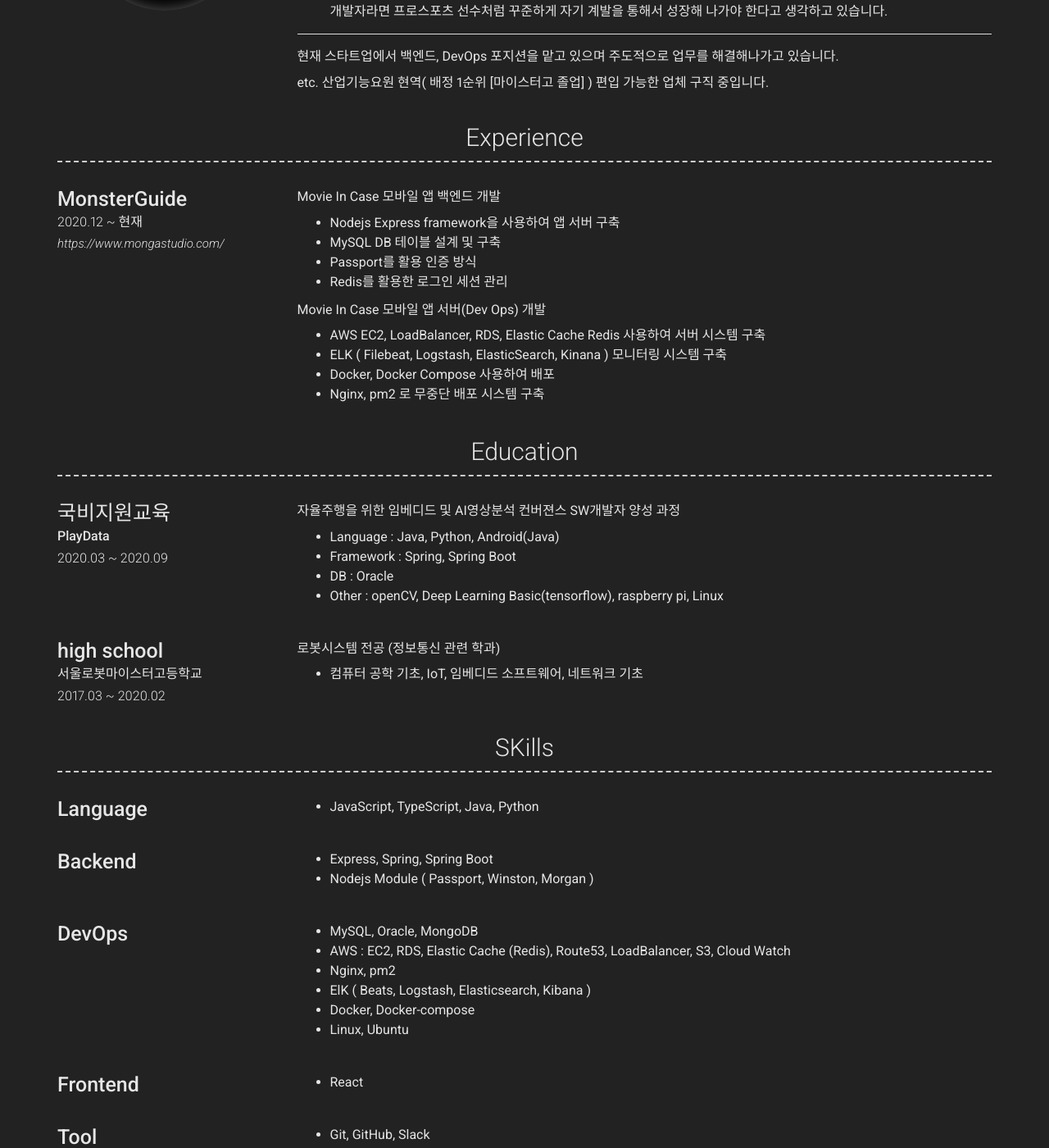
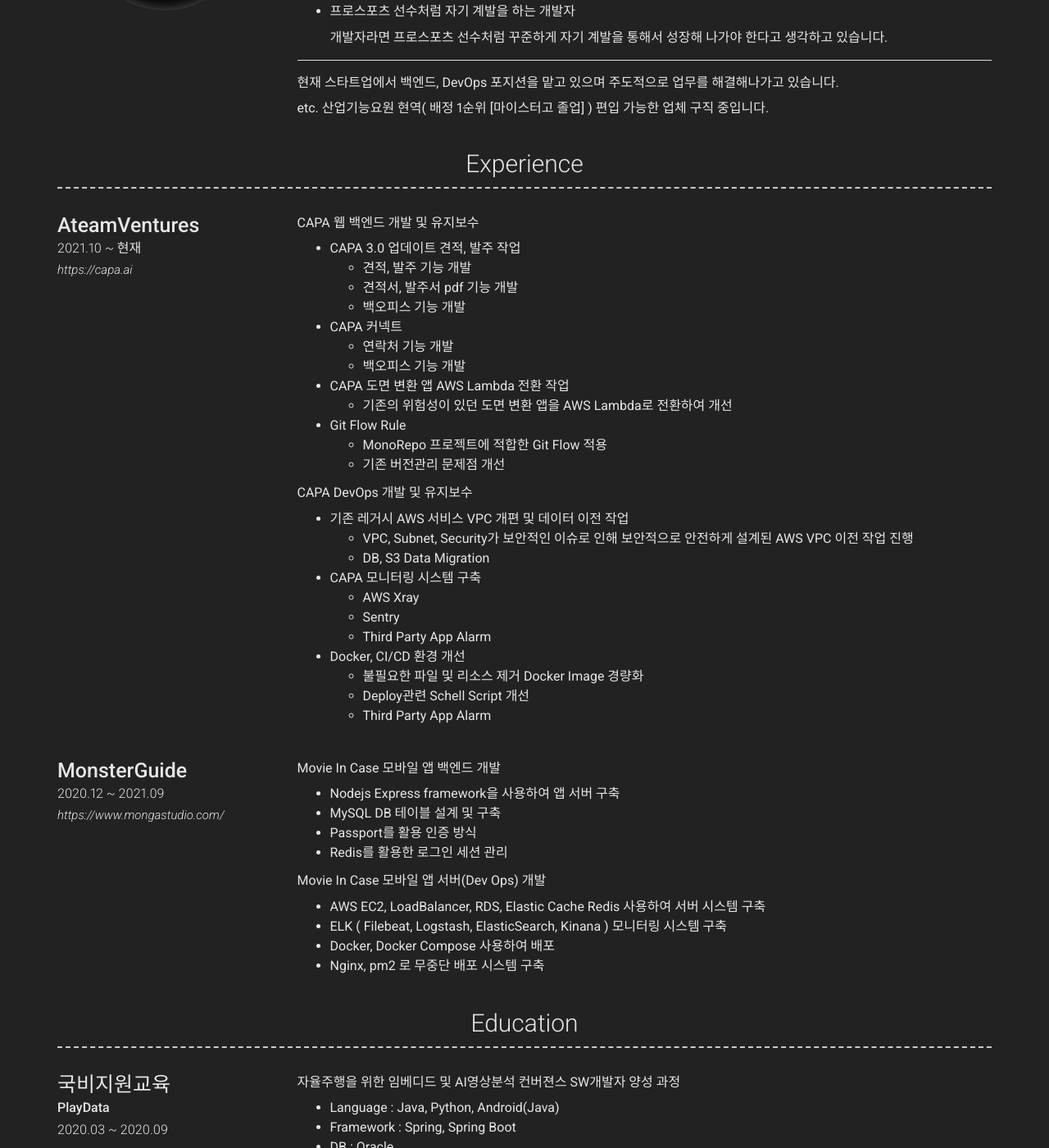
Before and after one commit to gwon713/gwon713.github.io, a Jekyll site: the page built from index.md, in a window 1280 px wide and 1400 px high, scrolled down 489 px. Shown: the whole window at 82% size. Built offline with Jekyll 4.4.1, drawn with Linux system fonts in a browser that asks for light colours; nearby versions of some CDN libraries; some of the changed text lies outside the part shown.

Commit message:
resume update 20220609

```diff
--- a/_config.yml
+++ b/_config.yml
@@ -17,17 +17,17 @@ website: https://velog.io/@gwon713
 darkmode: true
 
 # Social links
-github_username:  gwon713
+github_username: gwon713
 instagram_username: gwn_mj
 
 # Additional icon links
 additional_links:
-- title: Blog
-  icon: fab fa-blogger
-  url: https://velog.io/@gwon713
-- title: Rocket Punch
-  icon: fas fa-rocket
-  url: https://www.rocketpunch.com/@gwon713
+  - title: Blog
+    icon: fab fa-blogger
+    url: https://velog.io/@gwon713
+  - title: Rocket Punch
+    icon: fas fa-rocket
+    url: https://www.rocketpunch.com/@gwon713
 # - title: another link
 #   icon: font awesome brand icon name (eg. fab fa-twitter) (https://fontawesome.com/icons?d=gallery&s=brands&m=free)
 #   url: Link url (eg. https://google.com)
@@ -39,24 +39,28 @@ additional_links:
 # google_analytics: "UA-00000000-0"
 
 # About Section
- # Write an awesome description about yourself here, this supports markdown, so you can add [links](http://foobar.com) and highlight things <mark>like this</mark>.
+# Write an awesome description about yourself here, this supports markdown, so you can add [links](http://foobar.com) and highlight things <mark>like this</mark>.
 
-  # You can even add paragraphs by using empty lines like this and add anything else [markdown](https://www.markdownguide.org/getting-started#what-is-markdown) supports such as
-  #   - Lists
-  #   - Tables
-  #   - <a href="google.com">Links</a>
-  #   - Images ![alt text](/images/landscape-trees.jpg "Trees")
+# You can even add paragraphs by using empty lines like this and add anything else [markdown](https://www.markdownguide.org/getting-started#what-is-markdown) supports such as
+#   - Lists
+#   - Tables
+#   - <a href="google.com">Links</a>
+#   - Images ![alt text](/images/landscape-trees.jpg "Trees")
 #about_title: About Me
-about_profile_image: images/imoge1.jpg
+about_profile_image: images/profile.jpg
 about_content: | # this will include new lines to allow paragraphs
   - 지식 공유를 통해 성장하는 개발자
 
     지식을 남에게 알려주는 것만큼 지식을 자신의 것으로 만드는 방법은 없습니다.
 
-    그래서 저는 기술 블로그로 지식을 공유하는 것을 통해 성장해 나가고 있습니다.
+    그래서 저는 기술 블로그로 지식을 공유하고
+
+    또한 사내 세미나 주최 및 개발 커뮤니티 형성으로 좋은 개발문화에 기여를 하며 성장해 나가고 있습니다.
+
   - 학습을 좋아하는 개발자
 
     1 일 1 커밋 운동을 하면서 매일 1시간씩 개발 관련 지식을 공부하거나 토이프로젝트를 하고 있습니다.
+
   - 프로스포츠 선수처럼 자기 계발을 하는 개발자
 
     개발자라면 프로스포츠 선수처럼 꾸준하게 자기 계발을 통해서 성장해 나가야 한다고 생각하고 있습니다.
@@ -71,8 +75,46 @@ content:
     layout: list
     content:
       - layout: left
+        title: AteamVentures
+        caption: 2021.10 ~ 현재
+        link: https://capa.ai
+        description: |
+          CAPA 웹 백엔드 개발 및 유지보수
+          - CAPA 3.0 업데이트 견적, 발주 작업
+            - 견적, 발주 기능 개발
+            - 견적서, 발주서 pdf 기능 개발
+            - 백오피스 기능 개발
+
+          - CAPA 커넥트
+            - 연락처 기능 개발
+            - 백오피스 기능 개발
+
+          - CAPA 도면 변환 앱 AWS Lambda 전환 작업
+            - 기존의 위험성이 있던 도면 변환 앱을 AWS Lambda로 전환하여 개선
+
+          - Git Flow Rule
+            - MonoRepo 프로젝트에 적합한 Git Flow 적용
+            - 기존 버전관리 문제점 개선
+
+          CAPA DevOps 개발 및 유지보수
+
+          - 기존 레거시 AWS 서비스 VPC 개편 및 데이터 이전 작업
+            - VPC, Subnet, Security가 보안적인 이슈로 인해 보안적으로 안전하게 설계된 AWS VPC 이전 작업 진행
+            - DB, S3 Data Migration
+
+          - CAPA 모니터링 시스템 구축
+            - AWS Xray
+            - Sentry
+            - Third Party App Alarm
+
+          - Docker, CI/CD 환경 개선
+            - 불필요한 파일 및 리소스 제거 Docker Image 경량화
+            - Deploy관련 Schell Script 개선
+            - Third Party App Alarm
+
+      - layout: left
         title: MonsterGuide
-        caption: 2020.12 ~ 현재
+        caption: 2020.12 ~ 2021.09
         link: https://www.mongastudio.com/
         description: | # this will include new lines to allow paragraphs
           Movie In Case 모바일 앱 백엔드 개발
@@ -129,23 +171,24 @@ content:
     layout: list
     content:
       - layout: left
-        title : Language
+        title: Language
         description: |
-          - JavaScript, TypeScript, Java, Python
+          - JavaScript, TypeScript, Java, Python, Shell Script
       - layout: left
         title: Backend
         description: | # this will include new lines to allow paragraphs
-          - Express, Spring, Spring Boot
-          - Nodejs Module ( Passport, Winston, Morgan )
+          - Nestjs, GraphQL, Nodejs, Express, Spring, Spring Boot
+          - Nodejs ( Jest, Passport, Winston, Morgan )
       - layout: left
         title: DevOps
         description: | # this will include new lines to allow paragraphs
-          - MySQL, Oracle, MongoDB
+          - Postgresql, MySQL, Oracle, MongoDB
           - AWS : EC2, RDS, Elastic Cache (Redis), Route53, LoadBalancer, S3, Cloud Watch
           - Nginx, pm2
           - ElK ( Beats, Logstash, Elasticsearch, Kibana )
-          - Docker, Docker-compose
+          - Docker, Docker-compose, AWS ECR
           - Linux, Ubuntu
+          - Git Action
       - layout: left
         title: Frontend
         description: | # this will include new lines to allow paragraphs
@@ -180,17 +223,18 @@ sass:
   style: compressed
 
 plugins:
- - jekyll-seo-tag
+  - jekyll-seo-tag
 
-exclude : [
-  "Gemfile",
-  "Gemfile.lock",
-  "node_modules",
-  "vendor/bundle/",
-  "vendor/cache/",
-  "vendor/gems/",
-  "vendor/ruby/",
-  "lib/",
-  "scripts/",
-  "docker-compose.yml",
+exclude:
+  [
+    "Gemfile",
+    "Gemfile.lock",
+    "node_modules",
+    "vendor/bundle/",
+    "vendor/cache/",
+    "vendor/gems/",
+    "vendor/ruby/",
+    "lib/",
+    "scripts/",
+    "docker-compose.yml",
   ]
```
Also changed, not shown: README.md, images/profile.jpg (added).
